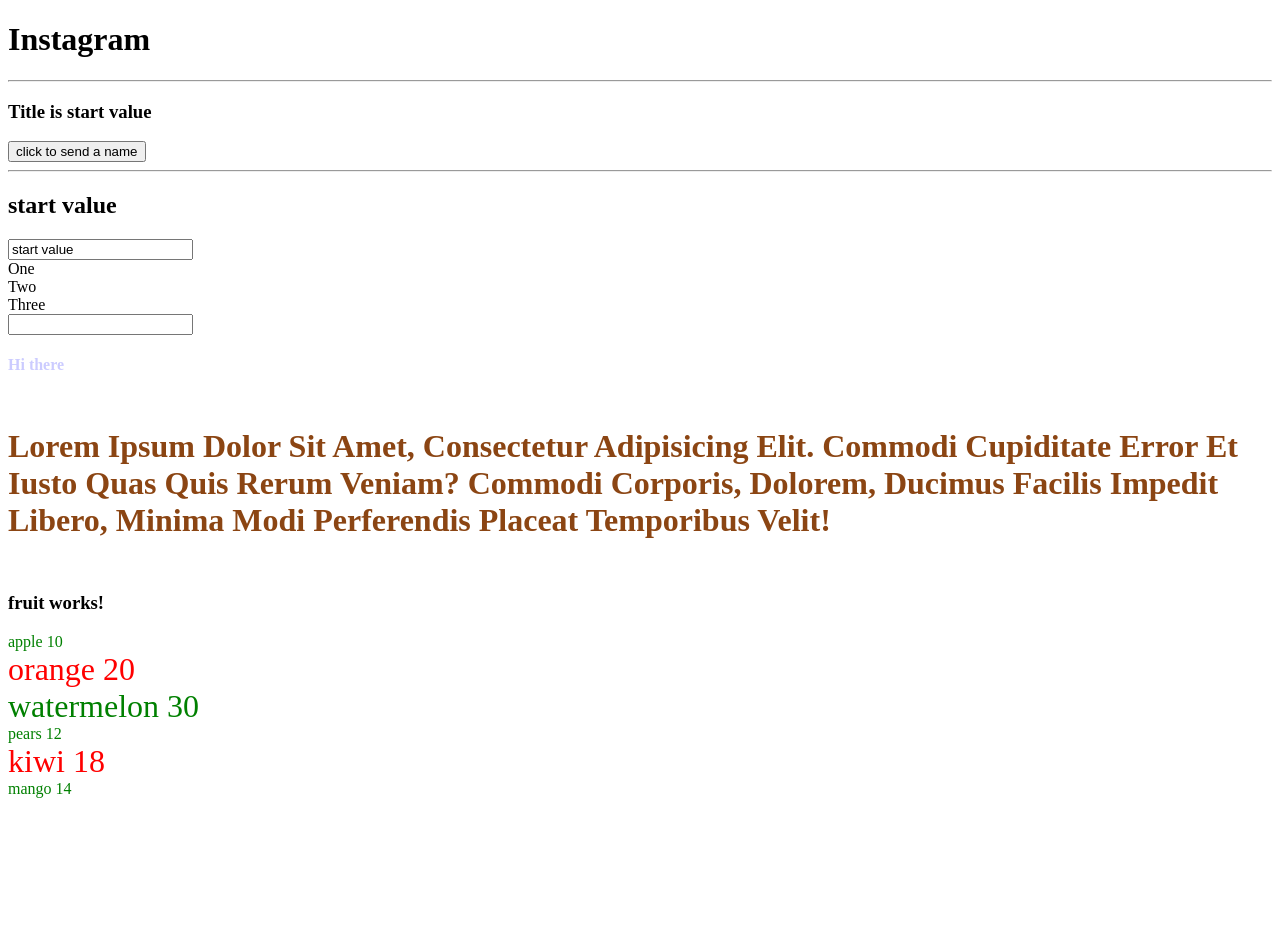
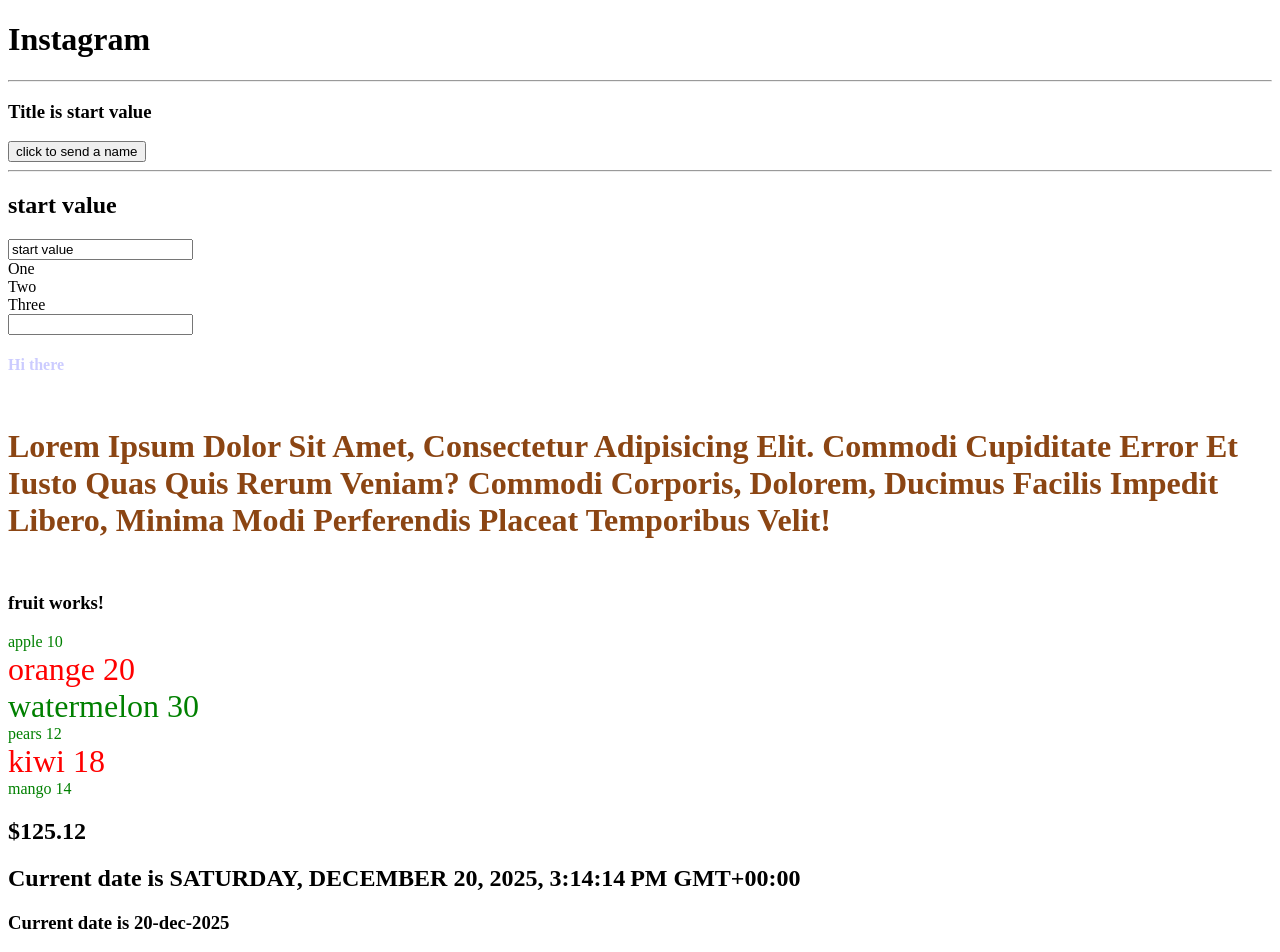
Before and after one commit to PavelNovik/angular-instagram-learning, an Angular app: page / in a window 1280 px wide. Before the commit the page ends 806 px from the top, so only its background shows below. Built offline with nearby package versions, Linux system fonts and the light colour scheme.

Commit message:
add pipe in proj

```diff
--- a/src/fruit/fruit.html
+++ b/src/fruit/fruit.html
@@ -5,3 +5,6 @@
      >{{ fruit.name + '  ' + fruit.price }}</span>
   </div>
 }
+<h2>{{ currency | currency }}</h2>
+<h2>Current date is {{ date | date: 'full' | uppercase }}</h2>
+<h3>Current date is {{ date | date: 'dd-MMM-yyyy' | titlecase }}</h3>
--- a/src/fruit/fruit.ts
+++ b/src/fruit/fruit.ts
@@ -1,4 +1,5 @@
 import { Component } from '@angular/core';
+import { CurrencyPipe, DatePipe, TitleCasePipe, UpperCasePipe } from '@angular/common';
 
 type Fruits = {
   id: string;
@@ -9,7 +10,7 @@
 @Component({
   selector: 'inst-fruit',
   standalone: true,
-  imports: [],
+  imports: [CurrencyPipe, DatePipe, UpperCasePipe, TitleCasePipe],
   templateUrl: './fruit.html',
   styleUrl: './fruit.scss',
 })
@@ -25,4 +26,6 @@
     { id: '8', name: 'grapefruit', price: 3 },
     { id: '9', name: 'peach', price: 7 },
   ];
+  currency = 125.12;
+  date = new Date();
 }
```
